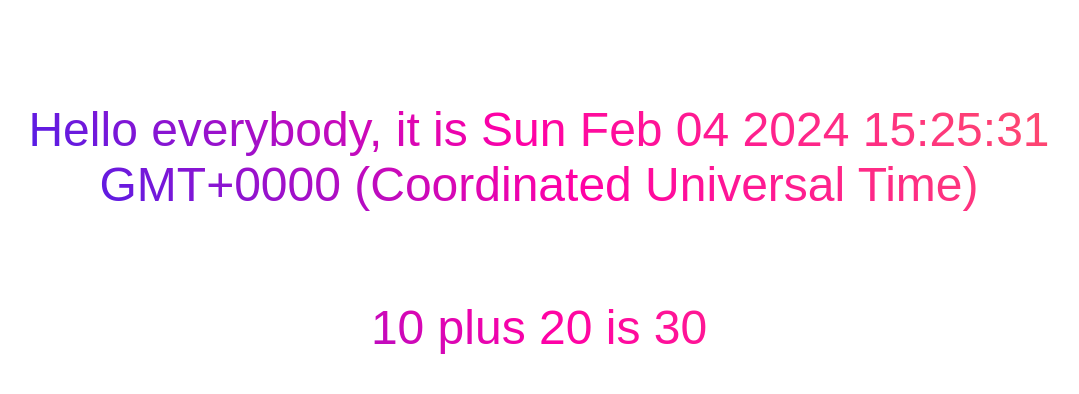
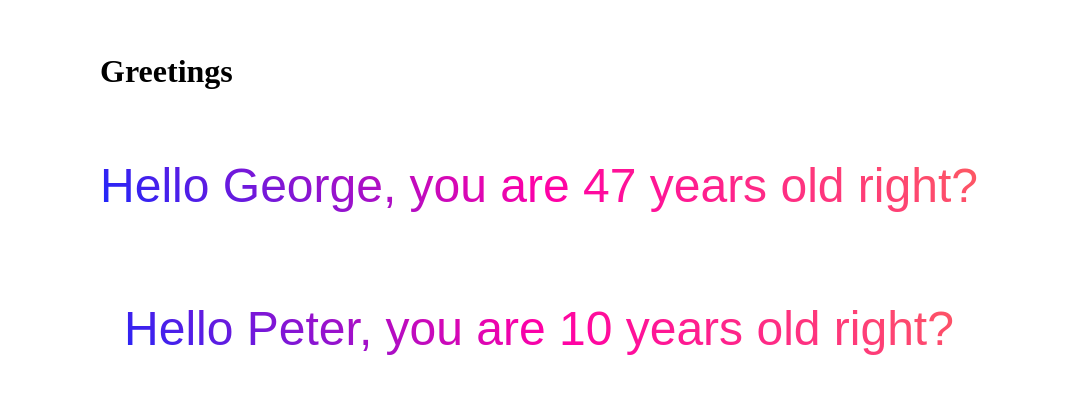
Before and after one commit to Slendder/Fullstack, a React (Vite) app: page / in a window 1280 px wide. Shown: the part 180-574 px from the top of the page, without its empty margins (101-1180 px from the left). Built offline with nearby package versions, Linux system fonts and the light colour scheme.

Commit message:
Update App.jsx

```diff
--- a/src/App.jsx
+++ b/src/App.jsx
@@ -1,14 +1,21 @@
-const App = () => {
-  const now = new Date()
-  const a = 10
-  const b = 20
-  console.log(now, a + b);
+
+const Hello = (prop) => {
+  console.log(prop);
   return (
     <div>
-      <p>Hello everybody, it is  {now.toString()}</p>
-      <p>
-        {a} plus {b} is {a + b}
-      </p>
+      <p>Hello {prop.name}, you are {prop.age} years old right?</p>
+    </div>
+  )
+}
+
+const App = () => {
+  const name = 'Peter'
+  const age = 10
+  return (
+    <div>
+      <h1>Greetings</h1>
+      <Hello name='George' age={26 + 21}/>
+      <Hello name={name} age={age} />
     </div>
   )
 }
```
